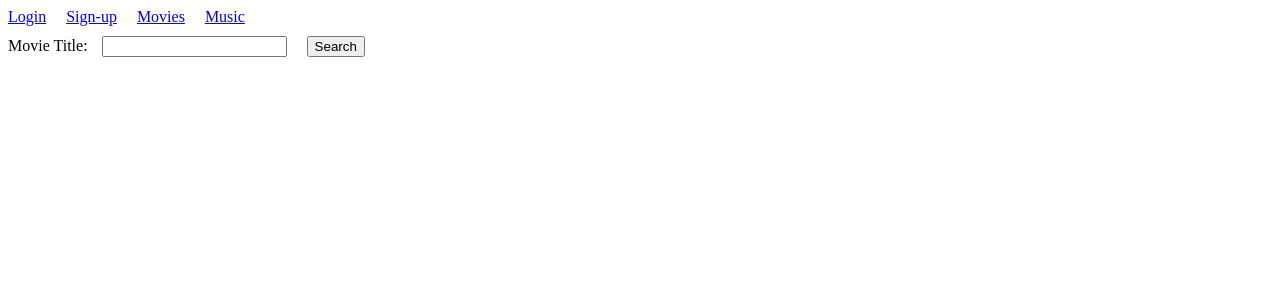
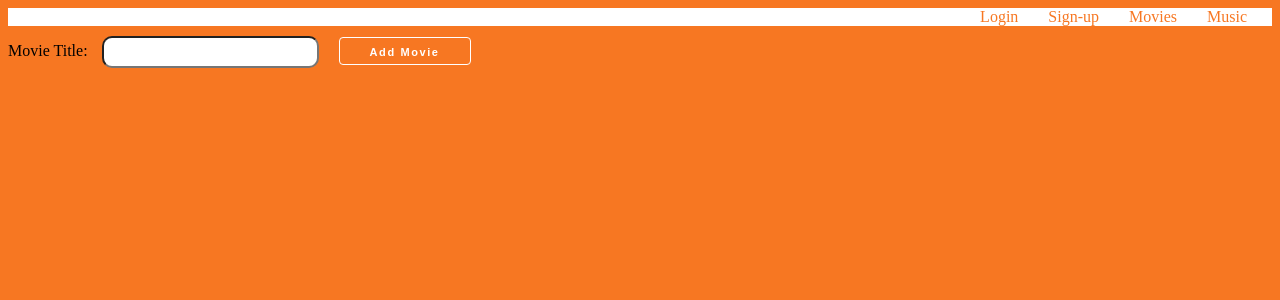
Before and after one commit to Zedomas/Bridge, a React (Create React App) app in the folder bridge_front_end/bridge/: page /movies in a window 1280 px wide. Shown: the top 300 px of the page. Built offline with nearby package versions, Linux system fonts and the light colour scheme.

Commit message:
css is updated

```diff
--- a/bridge_front_end/bridge/src/App.js
+++ b/bridge_front_end/bridge/src/App.js
@@ -122,11 +122,10 @@ render () {
             LoginPassword = {this.state.LoginPassword}
             NewUsername = {this.state.NewUsername}
             NewPassword = {this.state.NewPassword}
-            username = {this.state.username}
             email = {this.state.email}
             />
         } />
-          <Route exact path='/movies' component={Movie}/>
+          <Route exact path='/movies' render={()=><Movie username={this.state.username}/>}/>
           <Route exact path='/music' component={Music}/>
         </Switch>
 
--- a/bridge_front_end/bridge/src/components/Login.jsx
+++ b/bridge_front_end/bridge/src/components/Login.jsx
@@ -34,7 +34,7 @@ export default class Login extends Component {
 
                     </div>
                     <div className='logo'>
-                        <img src={logo} alt=''/>
+                        <img  alt=''/>
                     </div>
                     <div>
                         <form className='sign-up' onSubmit={ (evt) => this.props.handleSignUp(evt) } >
--- a/bridge_front_end/bridge/src/components/Movie.jsx
+++ b/bridge_front_end/bridge/src/components/Movie.jsx
@@ -39,17 +39,21 @@ export default class componentName extends Component {
           <input type="text" id="movieTitle"
             value={ this.state.movieTitle}
             onChange={ (evt) => this.handleChange(evt) }/>
-          <input type="submit" value="Search"/>
+          <input type="submit" value="Add Movie"/>
         </form>
         {
           this.state.movie
-            ? <div>
+            ? <div className='movie'>
 
           <h1>Title: {this.state.movie.Title}</h1>
             <h2>Year: {this.state.movie.Year}</h2>
             <img className='moviePic' src={this.state.movie.Poster} alt={this.state.movie.Title}/>
             <h3>Genre: {this.state.movie.Genre}</h3>
-            <h4>Plot: {this.state.movie.Plot}</h4> </div>
+            <h4>Plot: {this.state.movie.Plot}</h4>
+            <h5>posted by: {this.props.username}</h5>
+            <button>Like</button>
+            Comment: <textarea></textarea>
+            </div>
             : ''
         }
       </>
--- a/bridge_front_end/bridge/src/index.css
+++ b/bridge_front_end/bridge/src/index.css
@@ -1,6 +1,8 @@
 /* log-in page */
+body{
+  background-color: #f77722;
+}
 .log-inPage{
-  background-color: #45b6ed;
   display: flex;
   flex-direction: column;
   justify-content: center;
@@ -18,7 +20,7 @@ input[type="text"],input[type="submit"],[type="password"]{
 }
 .logo{
   text-align: center;
-  width: 300px;
+  width: 100%;
   height: 150px;
   margin-bottom: 30px;
 }
@@ -35,4 +37,84 @@ img{
 }
 .nav-link{
   margin-right: 20px;
+  text-decoration: none;
+  color: #f77722;
+  transition: 0.5s;
+  height: 100%;
+  padding-right: 5px;
+  padding-left: 5px;
+
 }
+.nav-link:hover{
+background-color:#f77722;
+color: rgb(255, 255, 255);
+}
+
+
+.navbar{
+background-color: rgb(255, 255, 255);
+text-align: right;
+
+display: flex;
+flex-direction: row;
+justify-content: flex-end;
+align-items: center;
+}
+input[type="button"],input[type="submit"]{
+  display: inline-block;
+  height: 28px;
+  padding: 0 30px;
+  color: rgb(255, 255, 255);
+  text-align: center;
+  font-size: 11px;
+  font-weight: 600;
+  line-height: 28px;
+  letter-spacing: .1rem;
+  text-decoration: none;
+  white-space: nowrap;
+  background-color: transparent;
+  border-radius: 4px;
+  border: 1px solid rgb(255, 255, 255);
+  cursor: pointer;
+  box-sizing: border-box;
+  transition: 0.5s;
+  margin-bottom: 10px;
+
+}
+
+input[type="button"]:hover,input[type="submit"]:hover{
+      color: #f77722;
+      background-color: white;
+}
+
+input[type="text"],input[type="password"],input[type="email"]{
+  display: inline-block;
+  height: 28px;
+  padding: 0 30px;
+  color: rgb(0, 0, 0);
+  font-size: 11px;
+  font-weight: 600;
+  line-height: 38px;
+  letter-spacing: .1rem;
+  text-decoration: none;
+  background-color: white;
+  margin-bottom: 5px;
+  border-radius: 10px;
+}
+input[type="email"]{
+  margin-top: 10px;
+}
+/*search movie page*/
+.moviePic{
+  width: 150px;
+  height: 150px;
+}
+.movie{
+  height: 50%;
+  width: 50%;
+  border: 1px solid black;
+  display: flex;
+  flex-direction: column;
+  justify-content: center;
+  align-items: center;
+}
```
